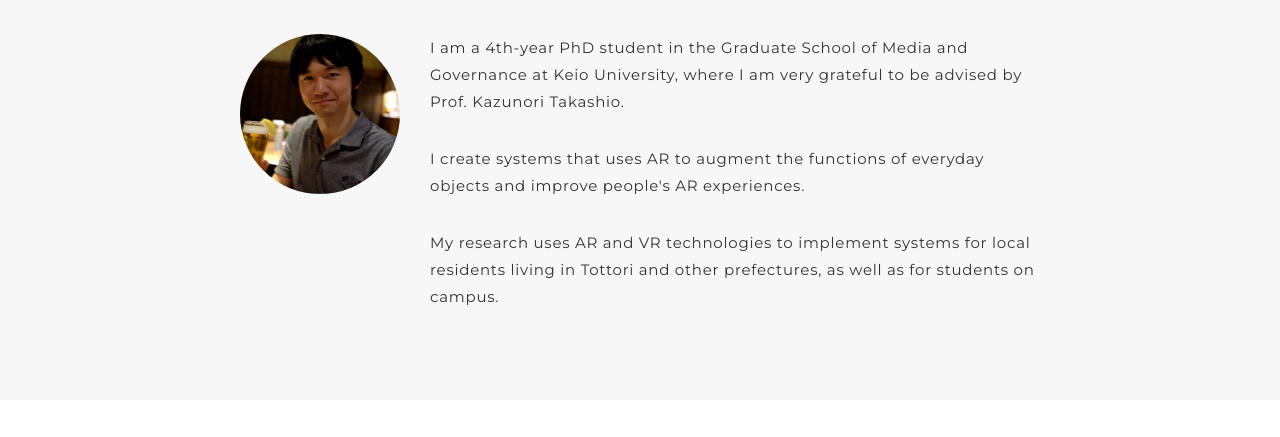
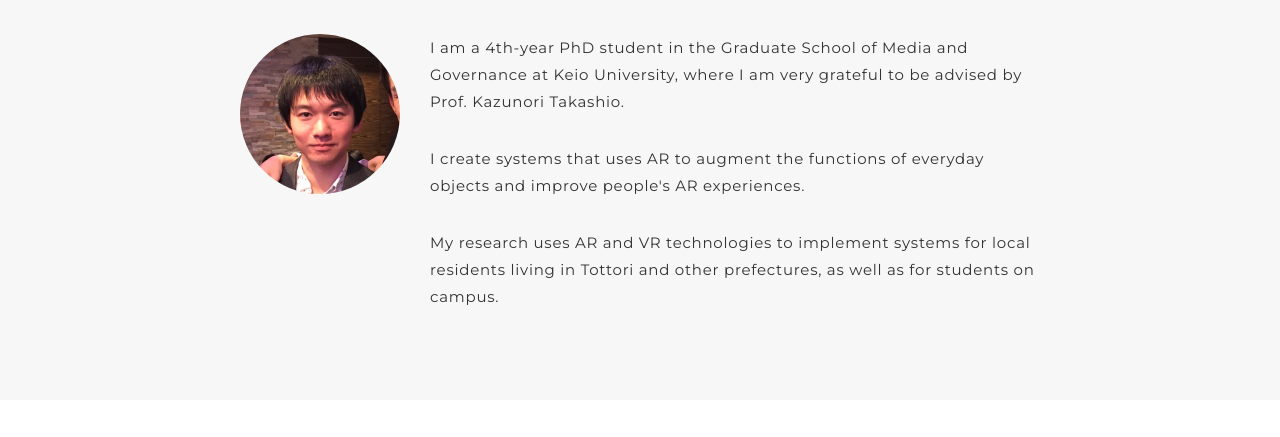
Before and after one commit to shandyG/taniken, a plain HTML site: page index.html in a window 1280 px wide. Shown: the part 363-800 px from the top of the page. Drawn offline with nearby package versions, Linux system fonts and the light colour scheme.

Commit message:
change profile pic

```diff
--- a/index.html
+++ b/index.html
@@ -56,7 +56,7 @@
           <h2 class="title">ABOUT</h2>
           <div class="profile">
             <p class="profile-img">
-              <img src="img/shandy_profile.png" alt="">
+              <img src="img/shandy_profile2.jpg" alt="">
             </p>
             <div class="profile-body">
               <p>
```
Also changed, not shown: img/shandy_profile2.JPG (added).
